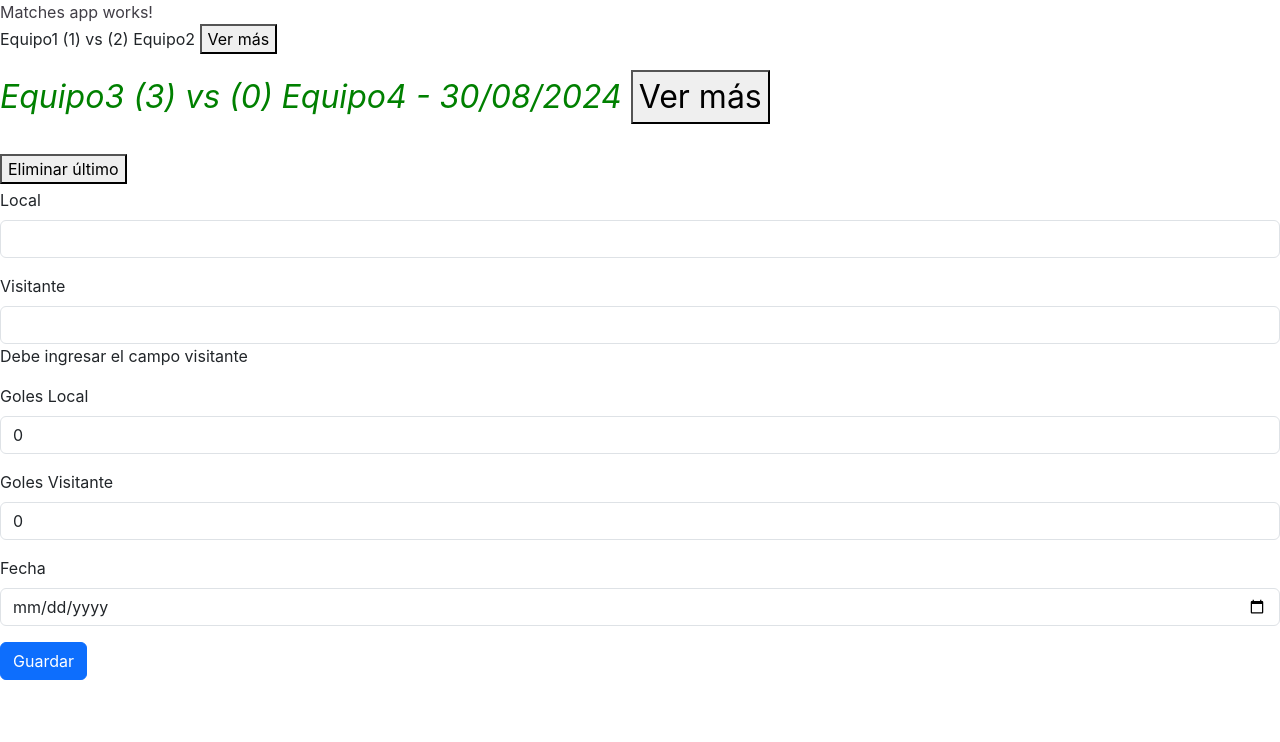
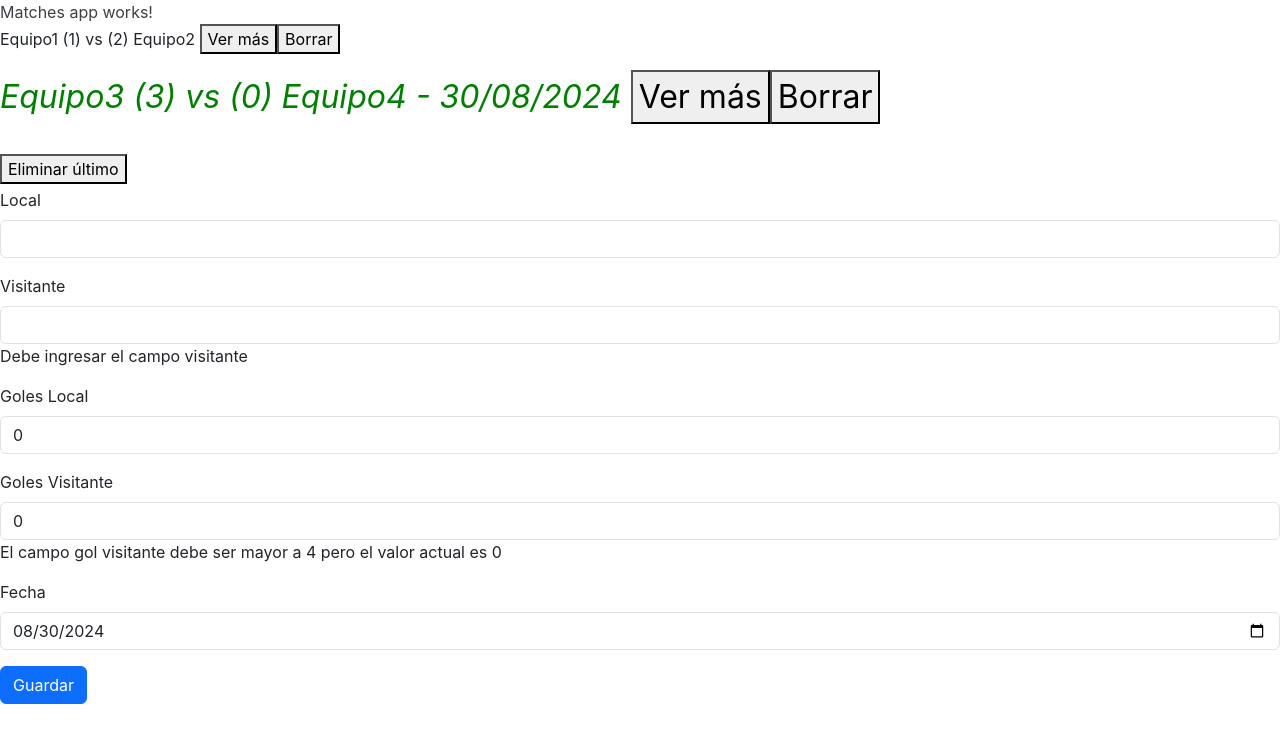
Before and after one commit to fpiemontesi/matches-sample, an Angular app: page / in a window 1280 px wide. Shown: the top 742 px of the page. Built offline with nearby package versions, Linux system fonts and the light colour scheme.

Commit message:
services refactor

```diff
--- a/src/app/match-form/match-form.component.html
+++ b/src/app/match-form/match-form.component.html
@@ -25,24 +25,38 @@
             #localScore="ngModel"
             [(ngModel)]="match.localScore">
         @if (localScore.invalid) {
-            <span>Debe ingresar el campo gol local</span>
+          @if (localScore.errors?.['required']) {
+            <span>El campo es requerido</span>
+          }
         }
       </div>
       <div class="mb-3">
         <label for="visitorScore" class="form-label">Goles Visitante</label>
         <input name="visitorScore" type="number" class="form-control" id="visitorScore"
             required
+            min="4"
             #visitorScore="ngModel"
             [(ngModel)]="match.visitorScore">
         @if (visitorScore.invalid) {
-            <span>Debe ingresar el campo gol visitante</span>
+          @if (visitorScore.getError('required')) {
+            <span>El campo gol visitante es requerido</span>
+          }
+          @if (visitorScore.getError('min')) {
+            <span>El campo gol visitante debe ser mayor a
+              {{visitorScore.getError('min').min}}
+              pero el valor actual es
+              {{visitorScore.getError('min').actual}}
+            </span>
+          }
         }
       </div>
       <div class="mb-3">
         <label for="date" class="form-label">Fecha</label>
         <input name="date" type="date" class="form-control" id="date"
             #date="ngModel"
-            [(ngModel)]="match.date">
+            [min]="today | date:'yyyy-MM-dd'"
+            [ngModel]="match.date | date:'yyyy-MM-dd'"
+            (ngModelChange)="onDateChange($event)">
       </div>
       <!-- <button class="btn btn-primary" type="submit"
       [disabled]="form.invalid">
--- a/src/app/match-form/match-form.component.ts
+++ b/src/app/match-form/match-form.component.ts
@@ -1,7 +1,8 @@
-import { Component, EventEmitter, Output } from '@angular/core';
+import { Component, EventEmitter, inject, Output } from '@angular/core';
 import { Match } from '../models/match';
 import { FormsModule, NgForm } from '@angular/forms';
 import { DatePipe } from '@angular/common';
+import { MatchService } from '../services/match.service';
 
 @Component({
   selector: 'app-match-form',
@@ -18,7 +19,10 @@ export class MatchFormComponent {
     visitorScore: 0,
     date: new Date()
   };
+  today = new Date();
   @Output() onSave = new EventEmitter<Match>();
+
+  private matchService = inject(MatchService);
 
   save(form: NgForm) {
     if (form.invalid) {
@@ -28,7 +32,12 @@ export class MatchFormComponent {
     }
 
     // this.onSave.emit(this.match);
+    this.matchService.add(form.value);
     this.onSave.emit(form.value);
     form.reset();
   }
+
+  onDateChange(date: string) {
+    this.match.date = new Date(date);
+  }
 }
--- a/src/app/match-info/match-info.component.html
+++ b/src/app/match-info/match-info.component.html
@@ -3,5 +3,6 @@
     @if (date) {
         - {{date | date:'dd/MM/yyyy'}}
     }
-    <button (click)="mostrarPartido()">Ver más</button>
+    <button (click)="showMatch()">Ver más</button>
+    <button (click)="deleteMatch()">Borrar</button>
 </p>
--- a/src/app/match-info/match-info.component.ts
+++ b/src/app/match-info/match-info.component.ts
@@ -1,5 +1,6 @@
 import { DatePipe } from '@angular/common';
-import { Component, EventEmitter, Input, OnChanges, OnDestroy, Output, SimpleChanges } from '@angular/core';
+import { Component, EventEmitter, inject, Input, OnChanges, OnDestroy, Output, SimpleChanges } from '@angular/core';
+import { MatchService } from '../services/match.service';
 
 @Component({
   selector: 'app-match-info',
@@ -24,8 +25,16 @@ export class MatchInfoComponent
   @Input() visitorScore: number = 0;
   @Input() date?: Date;
   @Output() selectedMatch = new EventEmitter<number>();
+  @Output() deletedMatch = new EventEmitter<number>();
 
-  mostrarPartido() {
+  private matchService = inject(MatchService);
+
+  showMatch() {
     this.selectedMatch.emit(this.index);
   }
+
+  deleteMatch() {
+    this.matchService.delete(this.index);
+    this.deletedMatch.emit(this.index);
+  }
 }
--- a/src/app/matches-view/matches-view.component.html
+++ b/src/app/matches-view/matches-view.component.html
@@ -24,12 +24,13 @@
         [visitorScore]="match.visitorScore"
         [date]="match.date"
         (selectedMatch)="onSelected($event)"
+        (deletedMatch)="onDeleted($event)"
     />
 }
 
 <button (click)="onDeleteLastItem()">Eliminar último</button>
 
-<app-match-form (onSave)="addNewMatch($event)"></app-match-form>
+<app-match-form (onSave)="loadMatches()"></app-match-form>
 
 <!-- <p>Mi Fecha: {{ myDate | date:'short' }}</p> -->
 
--- a/src/app/matches-view/matches-view.component.ts
+++ b/src/app/matches-view/matches-view.component.ts
@@ -1,9 +1,10 @@
-import { Component, OnInit } from '@angular/core';
+import { Component, inject, OnInit } from '@angular/core';
 import { MatchInfoComponent } from '../match-info/match-info.component';
 import { CommonModule } from '@angular/common';
 import { FormsModule } from '@angular/forms';
 import { Match } from '../models/match';
 import { MatchFormComponent } from '../match-form/match-form.component';
+import { MatchService } from '../services/match.service';
 // import { NgFor, NgIf } from '@angular/common';
 
 @Component({
@@ -24,22 +25,15 @@ export class MatchesViewComponent
   matchSelected?: Match;
   myDate: Date = new Date();
 
+  // private matchService: MatchService = inject(MatchService);
+  constructor(private matchService: MatchService) {}
+
   ngOnInit(): void {
-    this.matches = [
-      {
-        local: "Equipo1",
-        visitor: "Equipo2",
-        localScore: 1,
-        visitorScore: 2
-      },
-      {
-        local: "Equipo3",
-        visitor: "Equipo4",
-        localScore: 3,
-        visitorScore: 0,
-        date: new Date()
-      }
-    ];
+    this.loadMatches();
+  }
+
+  loadMatches() {
+    this.matches = this.matchService.getAll();
   }
 
   onSelected(selectedIndex: number) {
@@ -47,10 +41,14 @@ export class MatchesViewComponent
   }
 
   onDeleteLastItem() {
-    this.matches.pop();
+    this.matchService.deleteLast();
+    this.loadMatches();
   }
 
   addNewMatch(newMatch: Match) {
-    this.matches.push(newMatch);
+  }
+
+  onDeleted(index: number) {
+    this.loadMatches();
   }
 }
--- /dev/null
+++ b/src/app/services/match.service.ts
@@ -0,0 +1,41 @@
+import { Injectable } from '@angular/core';
+import { Match } from '../models/match';
+
+@Injectable({
+  providedIn: 'root'
+})
+export class MatchService {
+  private matches: Match[] = [
+    {
+      local: "Equipo1",
+      visitor: "Equipo2",
+      localScore: 1,
+      visitorScore: 2
+    },
+    {
+      local: "Equipo3",
+      visitor: "Equipo4",
+      localScore: 3,
+      visitorScore: 0,
+      date: new Date()
+    }
+  ];
+
+  getAll(): Match[] {
+    return [
+      ...this.matches
+    ];
+  }
+
+  deleteLast() {
+    this.matches.pop();
+  }
+
+  delete(index: number) {
+    this.matches.splice(index, 1);
+  }
+
+  add(match: Match) {
+    this.matches.push(match);
+  }
+}
```
Also changed, not shown: 1 other file (tests, documents, lock files or other folders).
